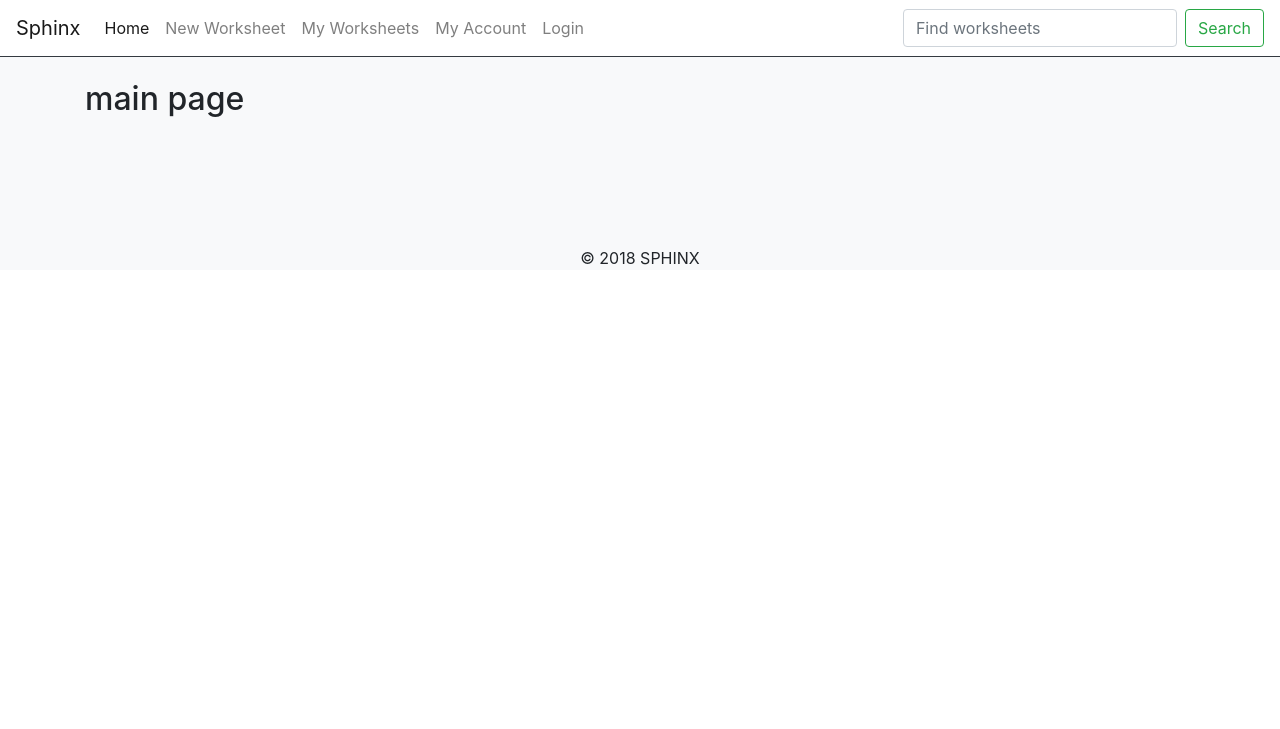
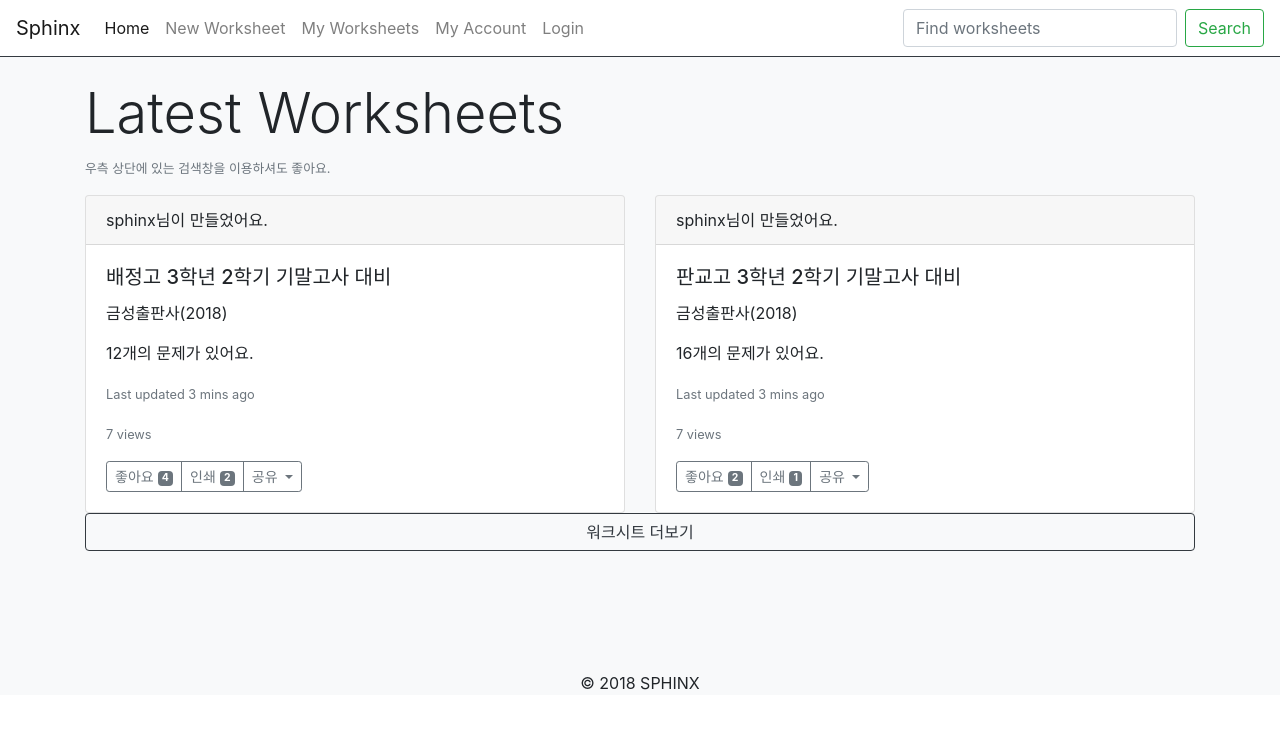
Before and after one commit to asoora/sphinx, a Django app: page / in a window 1280 px wide. Shown: the top 729 px of the page. Run offline with Django 3.2, Linux system fonts and the light colour scheme; some libraries are stand-ins or nearby versions.

Commit message:
add template for latest_worksheet_list [issue10]

```diff
--- a/sphinxsite/sphinxapp/templates/sphinxapp/index.html
+++ b/sphinxsite/sphinxapp/templates/sphinxapp/index.html
@@ -1,5 +1,50 @@
-{% extends 'sphinxapp/base.html' %}
-
-{% block container %}
-<h2>main page</h2>
-{% endblock %}
+{% extends 'sphinxapp/base.html' %} {% block container %}
+<h1 class="display-4">Latest Worksheets</h1>
+<p>
+    <small class="text-muted">우측 상단에 있는 검색창을 이용하셔도 좋아요.</small>
+</p>
+{% if latest_worksheet_list %}
+<div class="card-deck" id="worksheetList">
+    {% for worksheet in latest_worksheet_list %}
+    <div class="card">
+        <div class="card-header">{{ worksheet.user }}님이 만들었어요.</div>
+        <div class="card-body">
+            <h5 class="card-title">{{ worksheet.title }}</h5>
+            <p class="card-text">{{ worksheet.publisher }}</p>
+            <p class="card-text">{{ worksheet.num_questions }}개의 문제가 있어요.</p>
+            <p class="card-text">
+                <small class="text-muted">Last updated 3 mins ago</small>
+            </p>
+            <p class="card-text">
+                <small class="text-muted">{{ worksheet.num_views }} views</small>
+            </p>
+            <div class="d-flex justify-content-between align-items-center">
+                <div class="btn-group">
+                    <button type="button" class="btn btn-sm btn-outline-secondary">좋아요
+                        <span class="badge badge-secondary">{{ worksheet.num_likes }}</span>
+                    </button>
+                    <button type="button" class="btn btn-sm btn-outline-secondary">인쇄
+                        <span class="badge badge-secondary">{{ worksheet.num_prints }}</span>
+                    </button>
+                    <button type="button" class="dropdown-toggle btn btn-sm btn-outline-secondary" id="shareDropdown" role="button" data-toggle="dropdown"
+                        aria-haspopup="true" aria-expanded="false">
+                        공유
+                        <div class="dropdown-menu" aria-labelledby="shareDropdown">
+                            <a class="dropdown-item" href="#">페이스북 공유하기</a>
+                            <a class="dropdown-item" href="#">트위터 공유하기</a>
+                            <div class="dropdown-divider"></div>
+                            <a class="dropdown-item" href="#">링크 복사하기</a>
+                        </div>
+                    </button>
+                </div>
+            </div>
+        </div>
+    </div>
+    {% endfor %}
+</div>
+<div id="loadMoreWorksheetsWrap">
+    <button type="button" class="btn btn-outline-dark btn-block" id="loadMoreWorksheets">워크시트 더보기</button>
+</div>
+{% else %}
+<p>No worksheets are available.</p>
+{% endif %} {% endblock %}
--- a/sphinxsite/sphinxapp/views.py
+++ b/sphinxsite/sphinxapp/views.py
@@ -2,5 +2,12 @@ from django.shortcuts import render
 
 # Create your views here.
 
+
 def index(request):
-    return render(request, 'sphinxapp/index.html')
+    # TODO(jongseong) replace hardcoded latest_worksheet_list with get_object_or_404()
+    latest_worksheet_list = [
+        {'title': '배정고 3학년 2학기 기말고사 대비', 'user': 'sphinx',
+            'publisher': '금성출판사(2018)', 'num_questions': 12, 'num_views': 7, 'num_likes': 4, 'num_prints': 2},
+        {'title': '판교고 3학년 2학기 기말고사 대비', 'user': 'sphinx',
+            'publisher': '금성출판사(2018)', 'num_questions': 16, 'num_views': 7, 'num_likes': 2, 'num_prints': 1}]
+    return render(request, 'sphinxapp/index.html', {'latest_worksheet_list': latest_worksheet_list})
```
